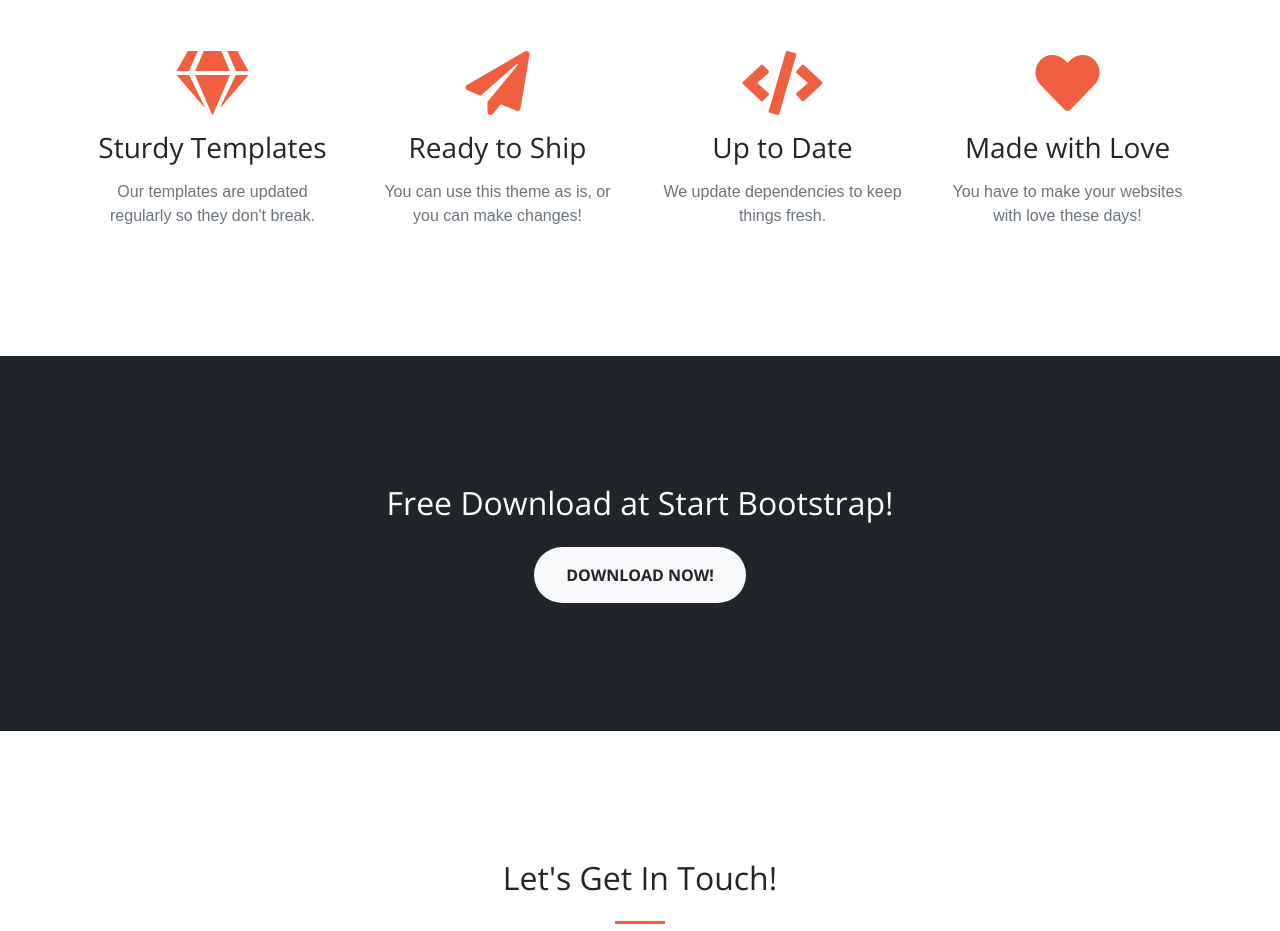
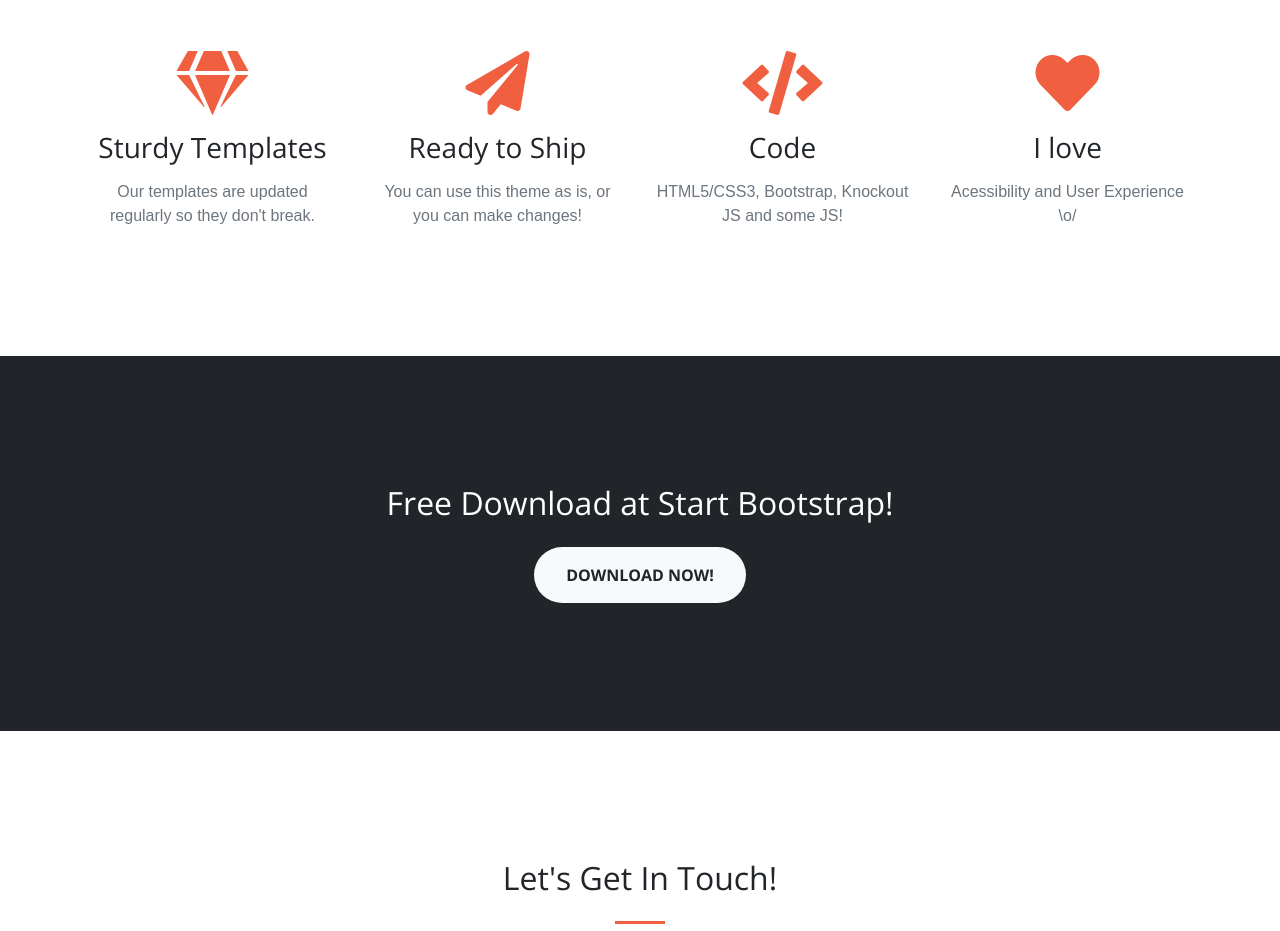
Before and after one commit to victoriamorais/portfolio-gama, a plain HTML site: page index.html in a window 1280 px wide. Shown: the part 1474-2405 px from the top of the page. Drawn offline with nearby package versions, Linux system fonts and the light colour scheme; a web font is replaced by a local one.

Commit message:
Update index.html

```diff
--- a/index.html
+++ b/index.html
@@ -211,15 +211,15 @@
           <div class="col-lg-3 col-md-6 text-center">
             <div class="service-box mt-5 mx-auto">
               <i class="fas fa-4x fa-code text-primary mb-3 sr-icon-3"></i>
-              <h3 class="mb-3">Up to Date</h3>
-              <p class="text-muted mb-0">We update dependencies to keep things fresh.</p>
+              <h3 class="mb-3">Code</h3>
+              <p class="text-muted mb-0">HTML5/CSS3, Bootstrap, Knockout JS and some JS!</p>
             </div>
           </div>
           <div class="col-lg-3 col-md-6 text-center">
             <div class="service-box mt-5 mx-auto">
               <i class="fas fa-4x fa-heart text-primary mb-3 sr-icon-4"></i>
-              <h3 class="mb-3">Made with Love</h3>
-              <p class="text-muted mb-0">You have to make your websites with love these days!</p>
+              <h3 class="mb-3">I love</h3>
+              <p class="text-muted mb-0">Acessibility and User Experience \o/</p>
             </div>
           </div>
         </div>
```
